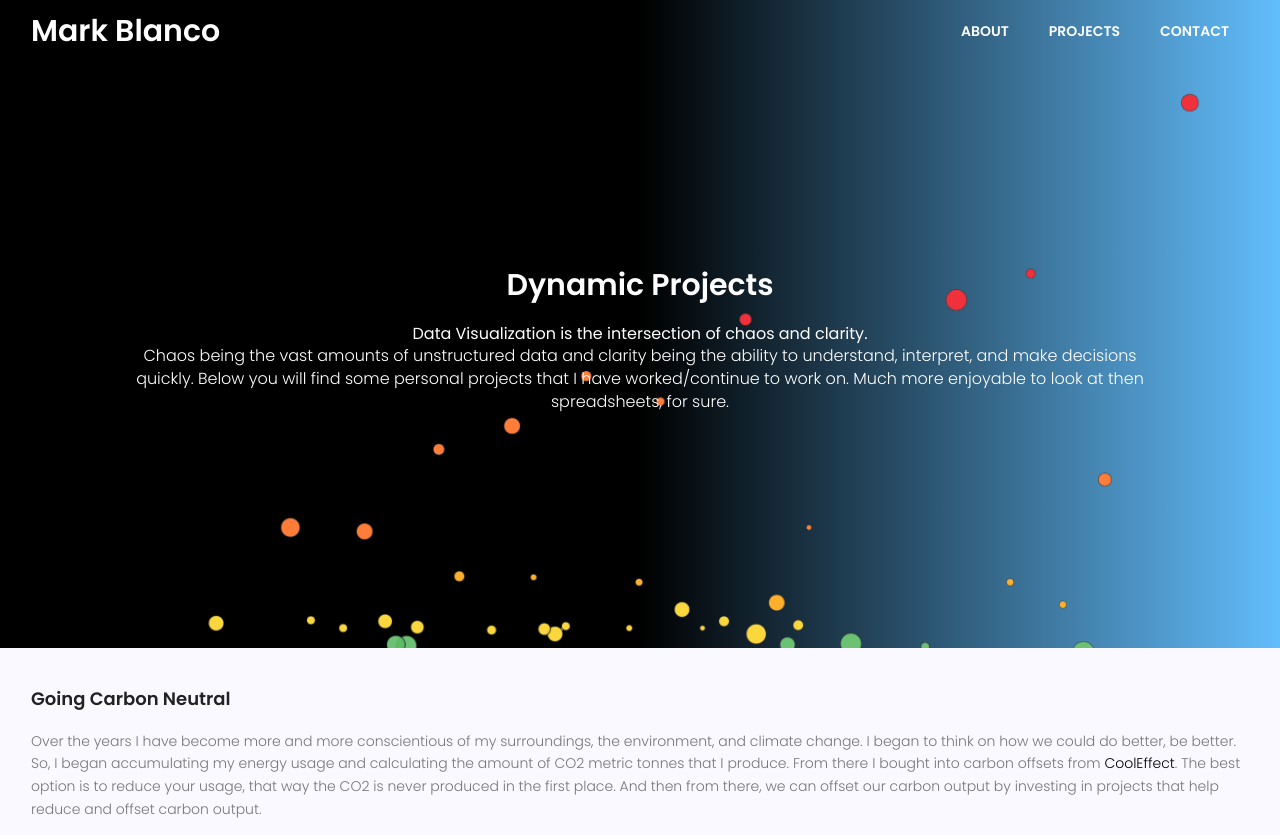
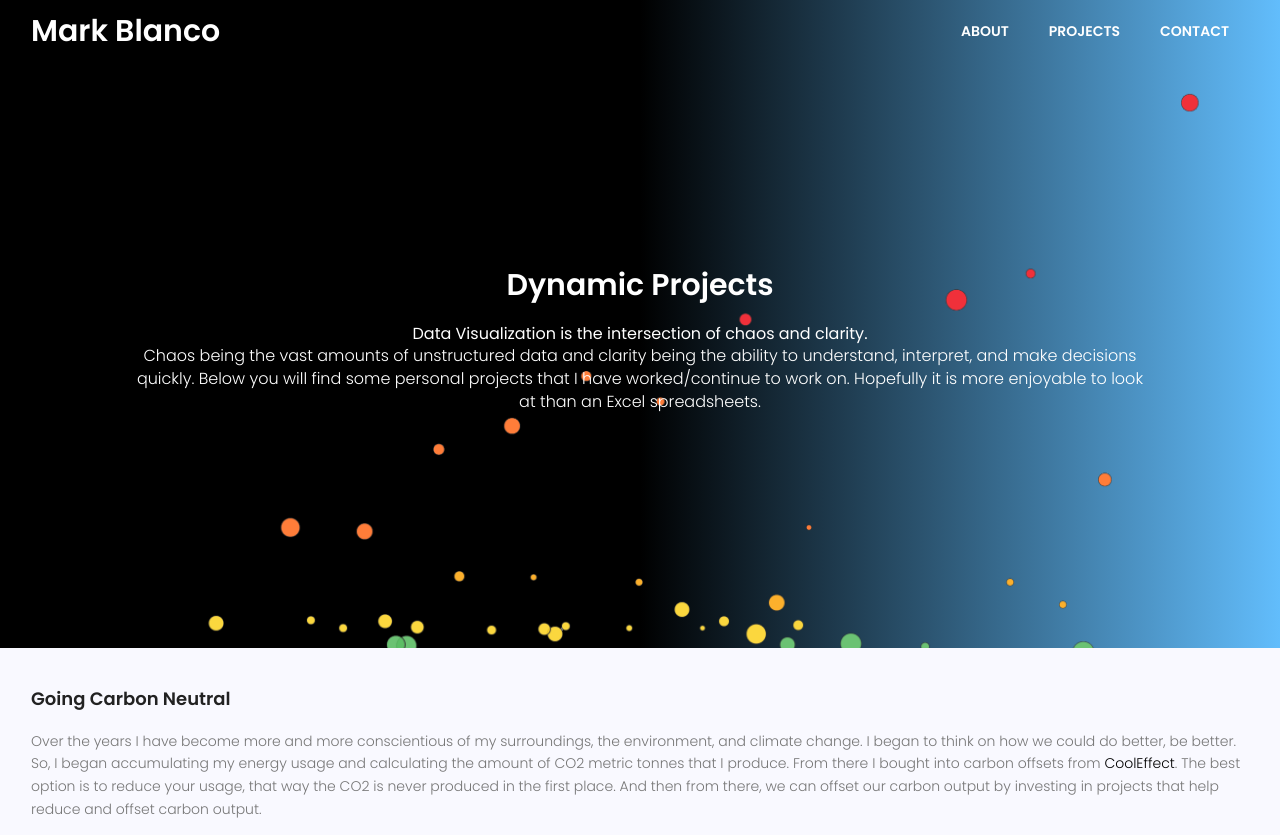
Before and after one commit to boombranco/boombranco.github.io, a Jekyll site: the page projects.html, which Jekyll copies as it is, in a window 1280 px wide. Shown: the top 835 px of the page. Built offline with Jekyll 4.4.1, drawn with Linux system fonts in a browser that asks for light colours; nearby versions of some CDN libraries; grey boxes are pictures that could not be loaded.

```diff
--- a/projects.html
+++ b/projects.html
@@ -81,7 +81,7 @@
           <div class="col-lg-10">
             <div class="generic-banner-content">
               <h2 class="text-white bubbles-title">Dynamic Projects</h2>
-              <p class="text-white bubbles-text"><strong>Data Visualization is the intersection of chaos and clarity.</strong><br> Chaos being the vast amounts of unstructured data and clarity being the ability to understand, interpret, and make decisions quickly. Below you will find some personal projects that I have worked/continue to work on. Much more enjoyable to look at then spreadsheets, for sure.</p>
+              <p class="text-white bubbles-text"><strong>Data Visualization is the intersection of chaos and clarity.</strong><br> Chaos being the vast amounts of unstructured data and clarity being the ability to understand, interpret, and make decisions quickly. Below you will find some personal projects that I have worked/continue to work on. Hopefully it is more enjoyable to look at than an Excel spreadsheets.</p>
             </div>
           </div>
         </div>
```
